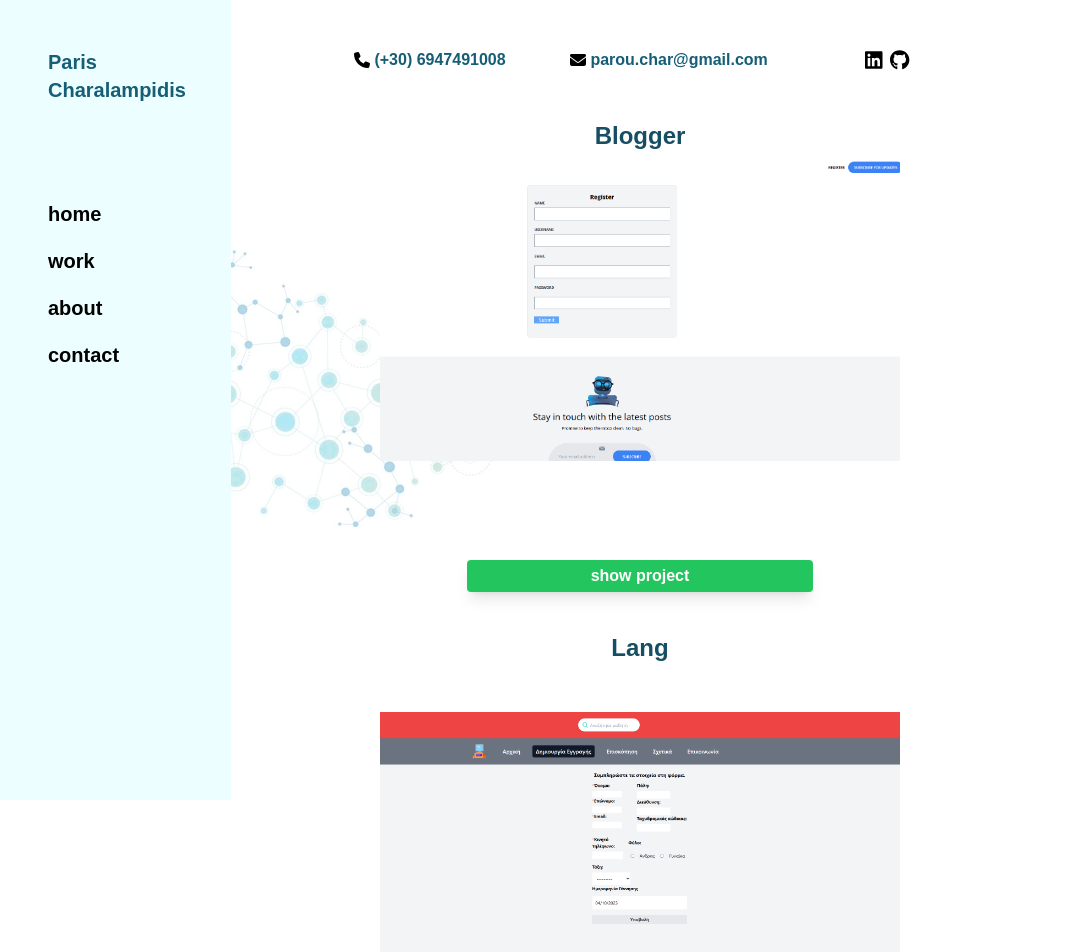
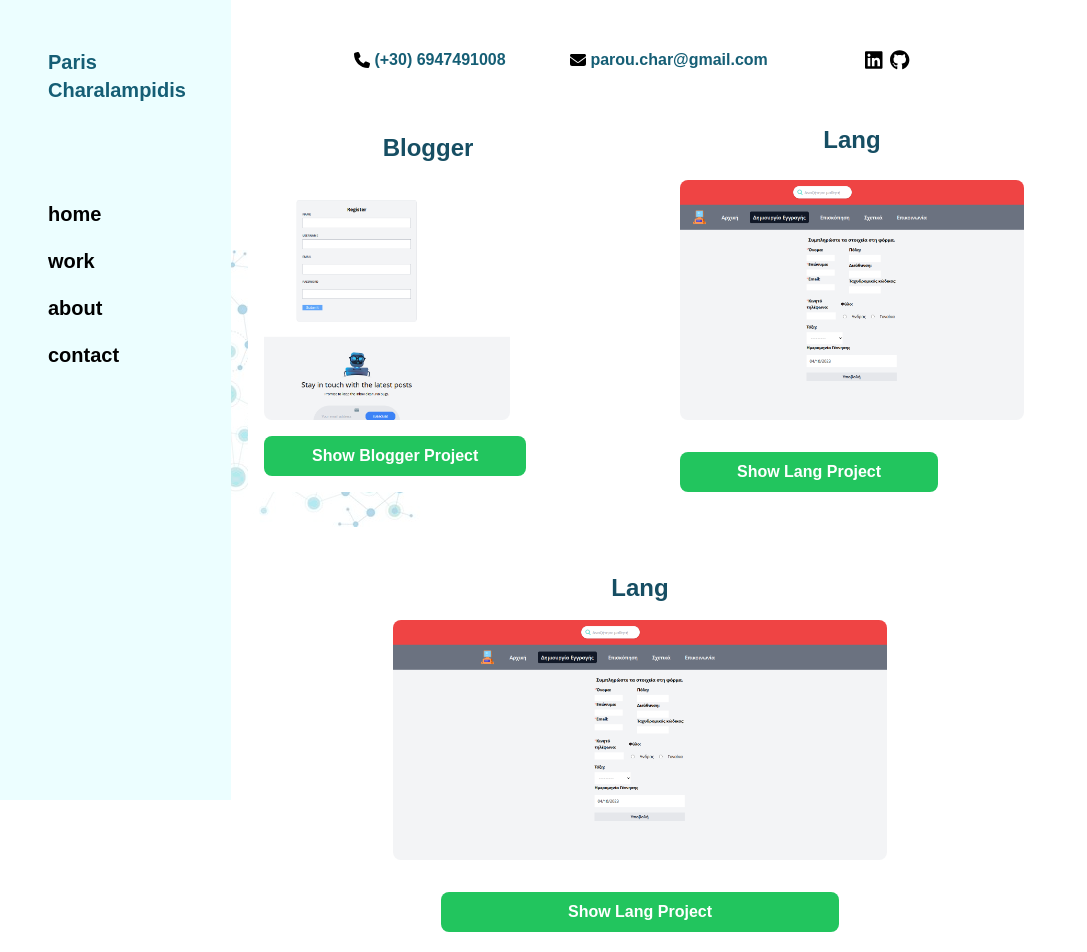
Before and after one commit to parischaralampidis3/portfolio_test, a React (Create React App) app: page /work in a window 1280 px wide. Shown: the top 952 px of the page, without its empty margins (0-1087 px from the left). Built offline with nearby package versions, Linux system fonts and the light colour scheme.

Commit message:
working at changes in work view v.07

```diff
--- a/src/Components/Views/Work.js
+++ b/src/Components/Views/Work.js
@@ -1,4 +1,5 @@
 import React, { useState } from "react";
+
 function Work() {
   const [isActive, setIsActive] = useState(true);
 
@@ -7,113 +8,66 @@ function Work() {
   };
 
   return (
-    <div className="container mx-auto w-full h-full">
-      <div className=" flex flex-wrap mx-20 justify-center  p-10">
-        <div>
-          <div className=" p-0 text-cyan-900 ">
-            <div>
-              <h1 className="text-center p-0 text-2xl font-semibold">
-                Blogger
-              </h1>
+    <div className="container-fluid w-full h-full">
+      <div className="flex flex-wrap justify-center lg:flex-row md:p-6 lg:p-1">
+
+        {/* Blogger Project */}
+        <div className="w-full md:w-1/2 lg:w-1/3 p-4 md:p-6 lg:p-8">
+          <div className="p-4 text-cyan-900 bg-white rounded-lg ">
+            <h1 className="text-center text-2xl font-semibold mb-4">Blogger</h1>
+            <div className="flex flex-col justify-center items-center md:items-start">
+              <div className="w-full h-60 md:w-3/4 lg:w-3/4 mb-4">
+                <img src="../assets/images/project_images/blogger_screenshot_04.png" alt="Blogger Project" className="w-full h-full object-cover rounded-lg" />
               </div>
-
-            <div className="flex flex-col justify-center ">
-              <div className="  h-80 mt-2 mx-auto md:w-2/4 ">
-                <img src="../assets/images/project_images/blogger_screenshot_04.png" />
-              </div>
-              <div className="flex  justify-center -mt-24 md:-mt-24 lg:mt-20">
               <a
                 href="/blogger"
-                  className="p-1  rounded shadow-lg w-3/4 shadow-black-500/50 bg-green-500  text-center  mt-0 text-white font-semibold md:w-1/3"
+                className="rounded-lg w-full md:w-4/5 lg:w-4/5 bg-green-500 text-center text-white font-semibold p-2 md:p-4 lg:p-2"
               >
-                  show project
-                </a>
-              </div>
-            </div>
-          </div>
-        </div>
-
-
-
-
-        <div>
-          <div className=" mt-10 p-0 text-cyan-900 ">
-            <div>
-              <h1 className="text-center mb-10 text-2xl font-semibold">
-                Lang
-              </h1>
-            </div>
-
-            <div className="flex flex-col justify-center ">
-              <div className="  h-80 mt-2 mx-auto md:w-2/4 ">
-                <img src="../assets/images/project_images/lang_02.png" />
-              </div>
-              <div className="flex  justify-center -mt-24 md:-mt-24 lg:mt-20">
-                <a
-                  href="/lang"
-                  className="p-1  rounded shadow-lg w-3/4 shadow-black-500/50 bg-green-500  text-center  mt-0 text-white font-semibold md:w-1/3"
-                >
-                  show project
+                {isActive ? "Show Blogger Project" : "Hide Blogger Project"}
               </a>
             </div>
           </div>
         </div>
 
-
+        {/* Lang Project */}
+        <div className="w-full md:w-1/2 lg:w-1/3 p-4 md:p-6 lg:p-8">
+          <div className="mt-0 p-2 text-cyan-900 bg-white rounded-lg">
+            <h1 className="text-center mb-6 text-2xl font-semibold">Lang</h1>
+            <div className="flex flex-col justify-center items-center md:items-start">
+              <div className="h-60 md:w-4/4 lg:w-4/4 mb-8">
+                <img src="../assets/images/project_images/lang_02.png" alt="Lang Project" className="w-full h-full object-cover rounded-lg" />
               </div>
-
-        {/**--------product list project ----------- */}
-
-        <div className="hidden w-full mt-10 p-5 text-cyan-900  bg-cyan-50">
-          <div>
-            <h1 className="mx-12 text-xl font-semibold">Product List</h1>
+              <a
+                href="/lang"
+                className="rounded-lg w-full md:w-3/4 lg:w-3/4 bg-green-500 text-center text-white font-semibold md:p-4 lg:p-2"
+              >
+                {isActive ? "Show Lang Project" : "Hide Lang Project"}
+              </a>
             </div>
-          <div>
-            <p className="mx-auto mt-5 text-base w-3/4">
-              Sed ut perspiciatis unde omnis iste natus error sit voluptatem
-              accusantium doloremque laudantium, totam rem aperiam, eaque ipsa
-              quae ab illo inventore veritatis et quasi architecto beatae vitae
-              dicta sunt explicabo.
-            </p>
-          </div>
-
-          <div className="w-3/4  h-96 mt-10 mx-auto ">
-            <img src="../assets/images/project_images/product_list_01.png" />
-          </div>
-
-          <div className="flex flex-col items-center mx-14">
-            <div className="flex mt-24 mx-20">
-              <p className="  mt-12 mx-12  text-base w-1/3">
-                Sed ut perspiciatis unde omnis iste natus error sit voluptatem
-                accusantium doloremque laudantium, totam rem aperiam, eaque ipsa
-                quae ab illo inventore veritatis et quasi architecto beatae
-                vitae dicta sunt explicabo.
-              </p>
-              <p className=" mt-12 text-base w-1/3">
-                Sed ut perspiciatis unde omnis iste natus error sit voluptatem
-                accusantium doloremque laudantium, totam rem aperiam, eaque ipsa
-                quae ab illo inventore veritatis et quasi
-              </p>
           </div>
         </div>
 
-          <div className=" w-3/4  h-96 mt-10 mx-auto">
-            <img src="../assets/images/project_images/product_list_02.png" />
+        {/* Another Lang Project (on a new line in lg size) */}
+        <div className="w-full lg:flex-none p-4 md:p-6 ">
+          <div className="mt-0 p-4 text-cyan-900 bg-white rounded-lg ">
+            <h1 className="text-center mb-4 text-2xl font-semibold">Lang</h1>
+            <div className="flex flex-col justify-center items-center md:items-center//">
+              <div className="h-60 md:w-4/4 lg:w-4/4 mb-8">
+                <img src="../assets/images/project_images/lang_02.png" alt="Lang Project" className="w-full h-full object-cover rounded-lg" />
               </div>
-
-          <div className="flex flex-col items-center mt-16 p-12  mx-10">
-            <div className="flex flex-row mx-12">
-              <p className="mx-12 mt-5 text-base w-full">
-                Sed ut perspiciatis unde omnis iste natus error sit voluptatem
-                accusantium doloremque laudantium, totam rem aperiam, eaque ipsa
-                quae ab illo inventore veritatis et quasi architecto beatae
-                vitae dicta sunt explicabo.
-              </p>
+              <a
+                href="/lang"
+                className="rounded-lg w-full md:w-3/4 lg:w-2/6 bg-green-500 text-center text-white font-semibold p-2 md:p-4 lg:p-2"
+              >
+                {isActive ? "Show Lang Project" : "Hide Lang Project"}
+              </a>
             </div>
           </div>
         </div>
+
       </div>
     </div>
   );
 }
+
 export default Work;
```
Lines whose indentation alone changed are shown as unchanged.
